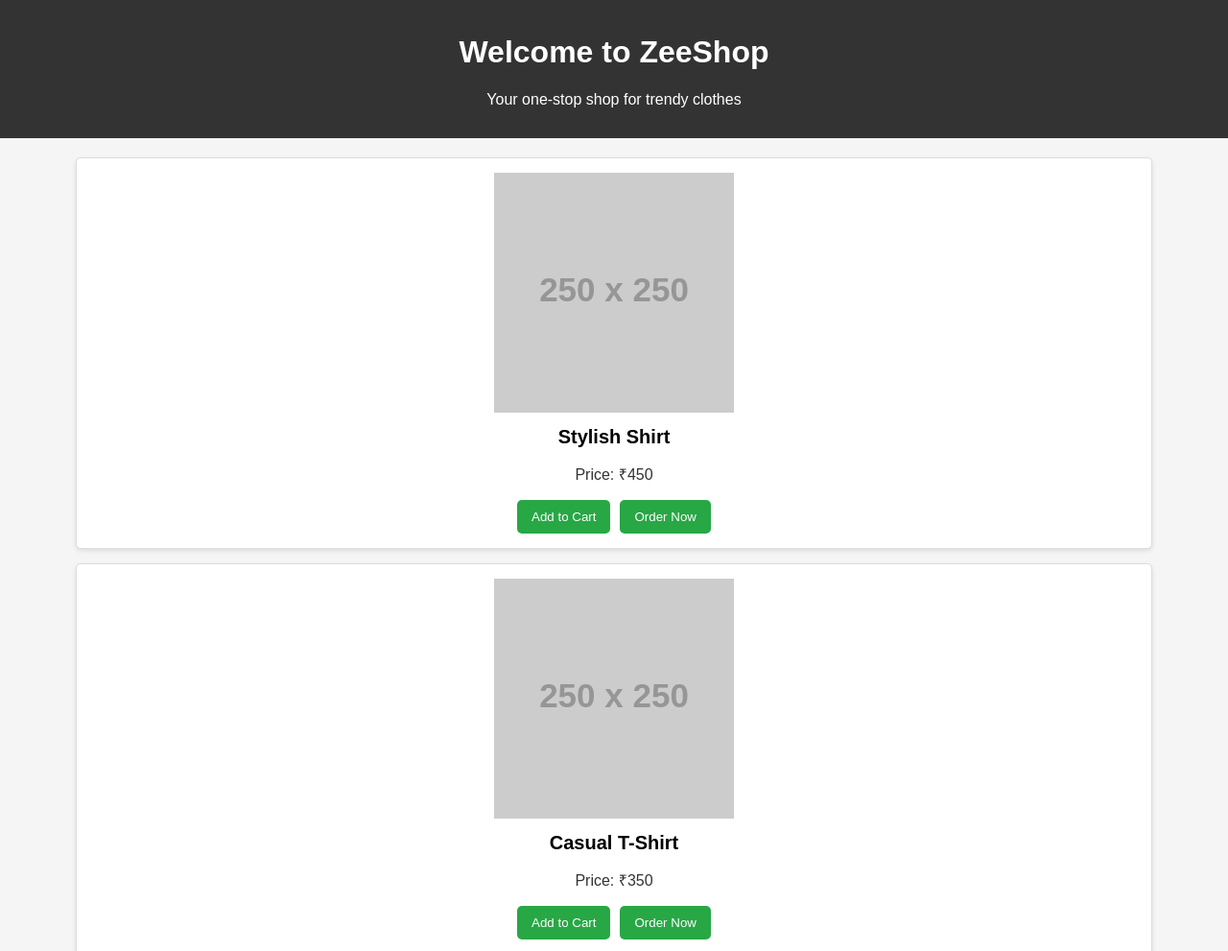
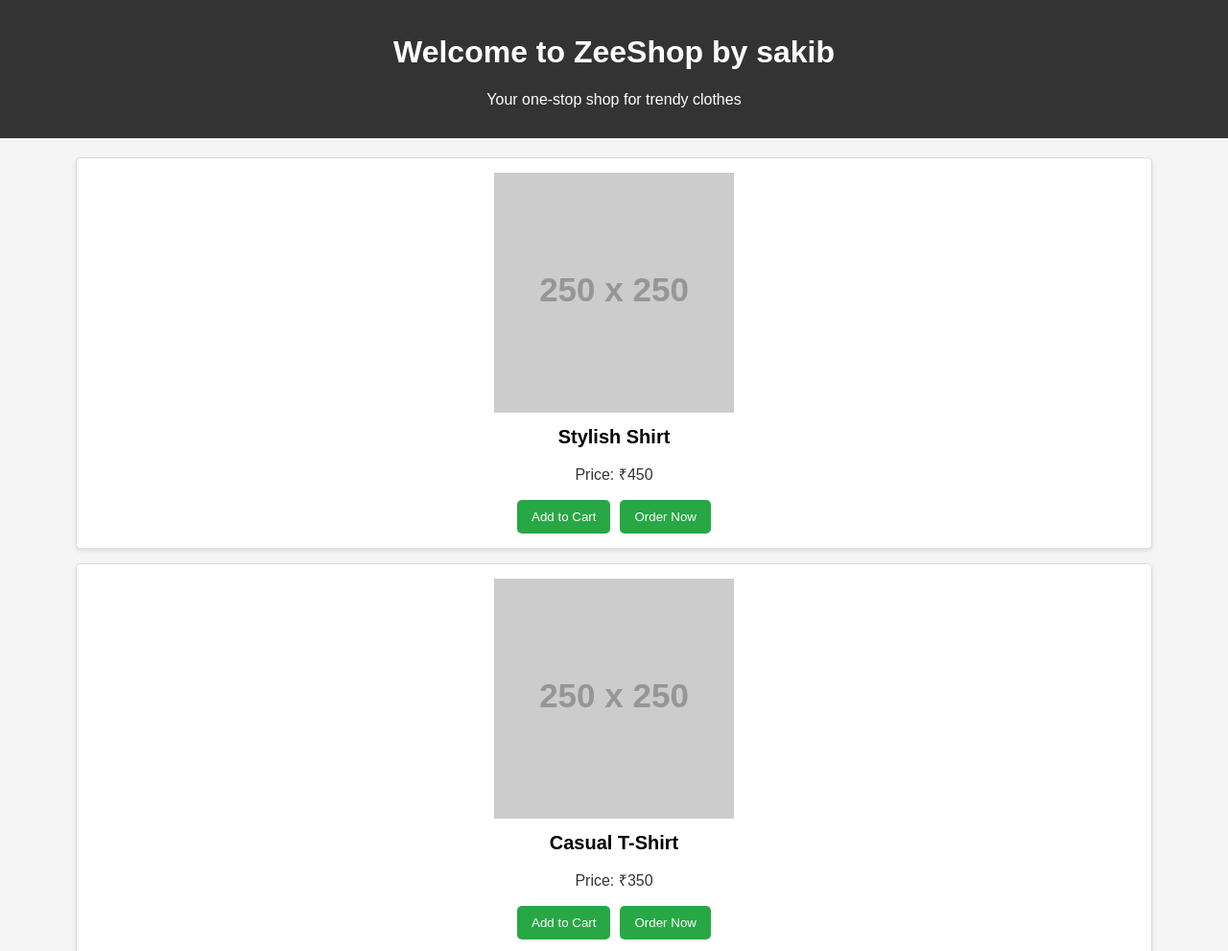
Before and after one commit to Sakib786-t/Zeeshop, a plain HTML site: page index .html in a window 1280 px wide. Shown: the top 991 px of the page at 96% size. Drawn offline with Linux system fonts and the light colour scheme; placeholder pictures from the web are drawn by us.

Commit message:
Update index .html

```diff
--- a/index .html
+++ b/index .html
@@ -73,7 +73,8 @@
     </style>
 </head>
 <body><header>
-    <h1>Welcome to ZeeShop</h1>
+    <h1>Welcome to ZeeShop
+by sakib</h1>
     <p>Your one-stop shop for trendy clothes</p>
 </header><div class="container">
     <div class="product">
```
